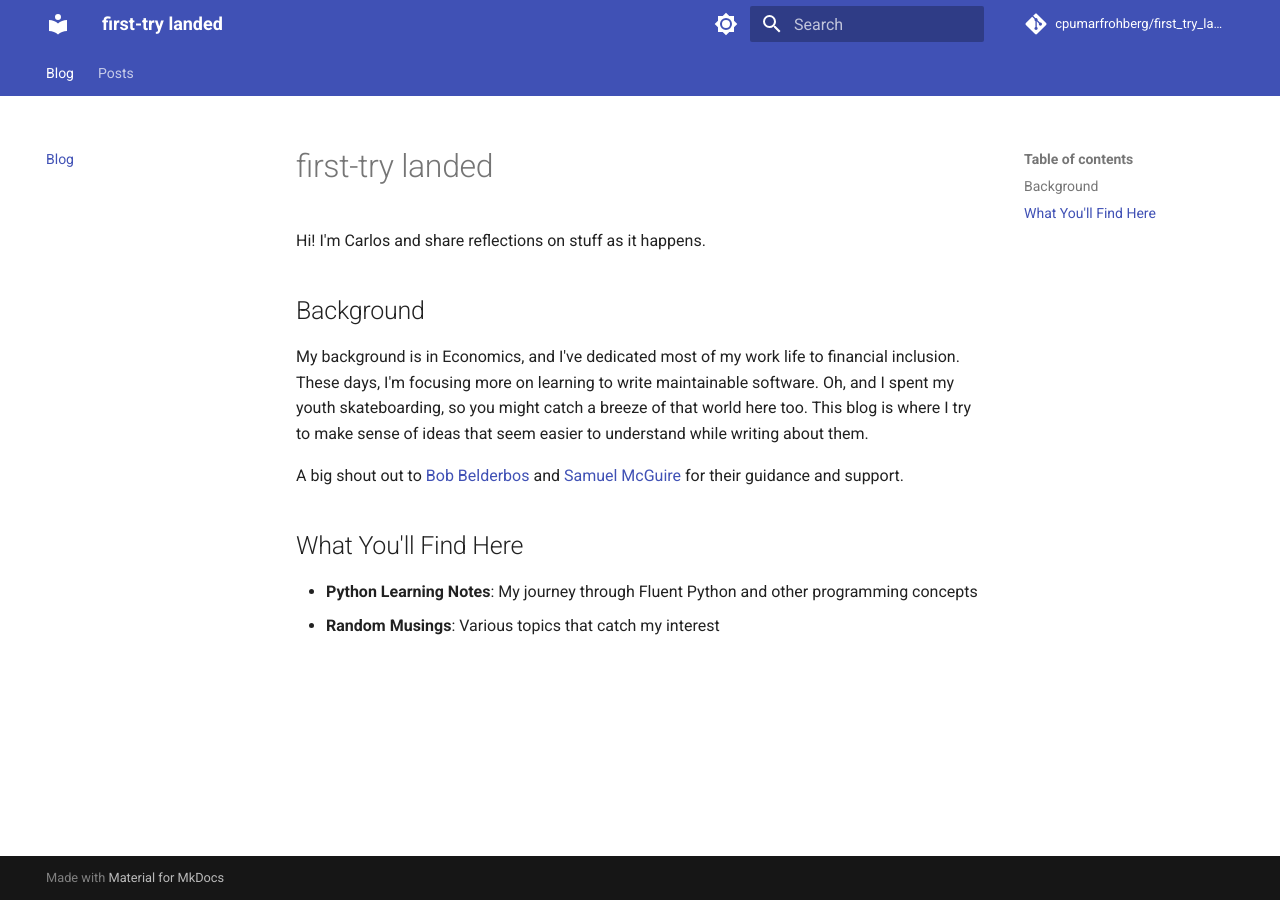
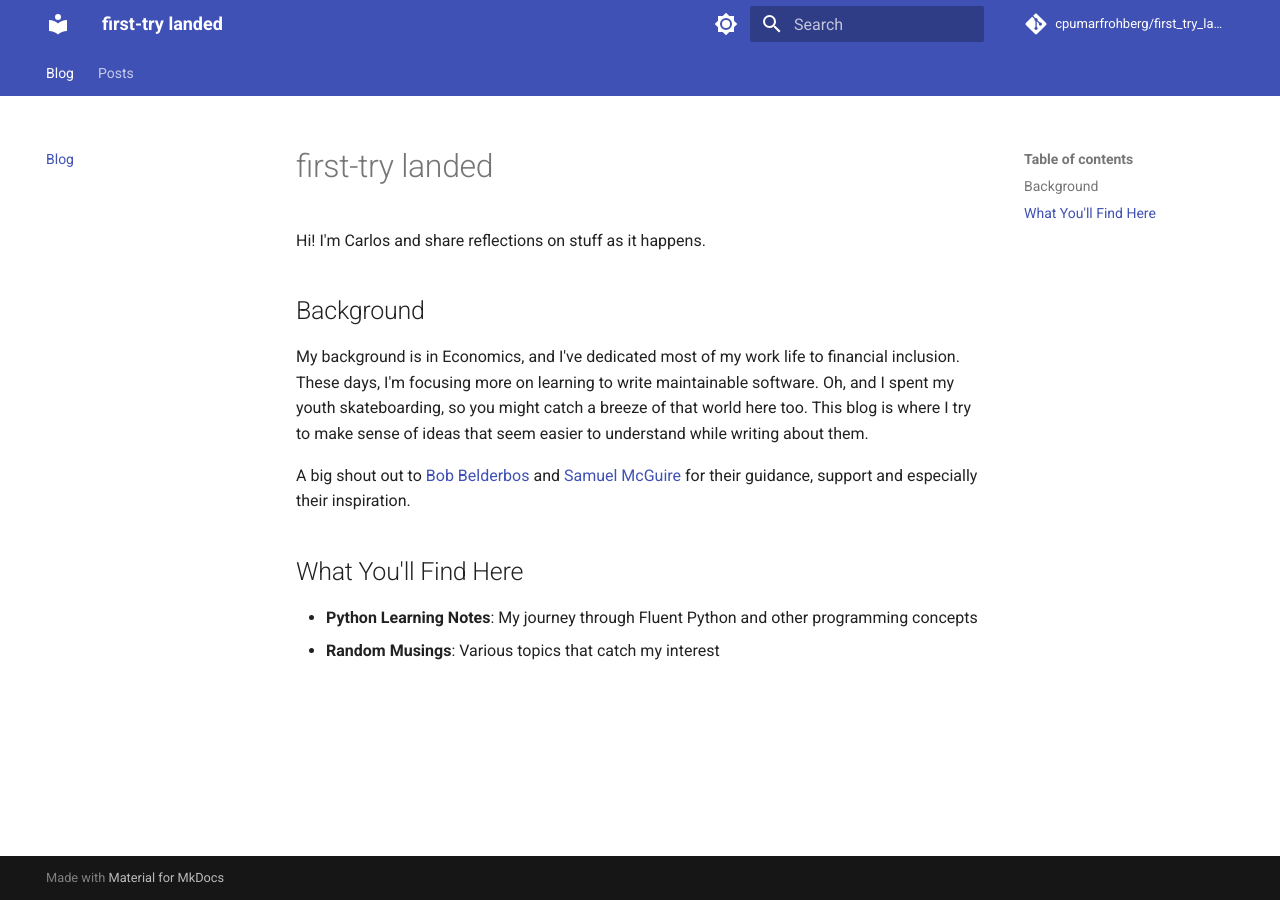
Before and after one commit to cpumarfrohberg/first_try_landed, an MkDocs documentation site: the page built from docs/index.md, in a window 1280 px wide. Built offline with MkDocs 1.6.1 and Material for MkDocs 9.7.7, drawn with Linux system fonts in a browser that asks for light colours; comment, search, counter and statistics services are not loaded.

```diff
--- a/docs/index.md
+++ b/docs/index.md
@@ -6,7 +6,7 @@ Hi! I'm Carlos and share reflections on stuff as it happens.
 
 My background is in Economics, and I've dedicated most of my work life to financial inclusion. These days, I'm focusing more on learning to write maintainable software. Oh, and I spent my youth skateboarding, so you might catch a breeze of that world here too. This blog is where I try to make sense of ideas that seem easier to understand while writing about them.
 
-A big shout out to [Bob Belderbos](https://www.linkedin.com/in/bbelderbos/) and [Samuel McGuire](https://www.linkedin.com/in/samuelmcguire/) for their guidance and support.
+A big shout out to [Bob Belderbos](https://www.linkedin.com/in/bbelderbos/) and [Samuel McGuire](www.linkedin.com/in/samuel-mcguire/) for their guidance, support and especially their inspiration.
 
 ## What You'll Find Here
 
```
